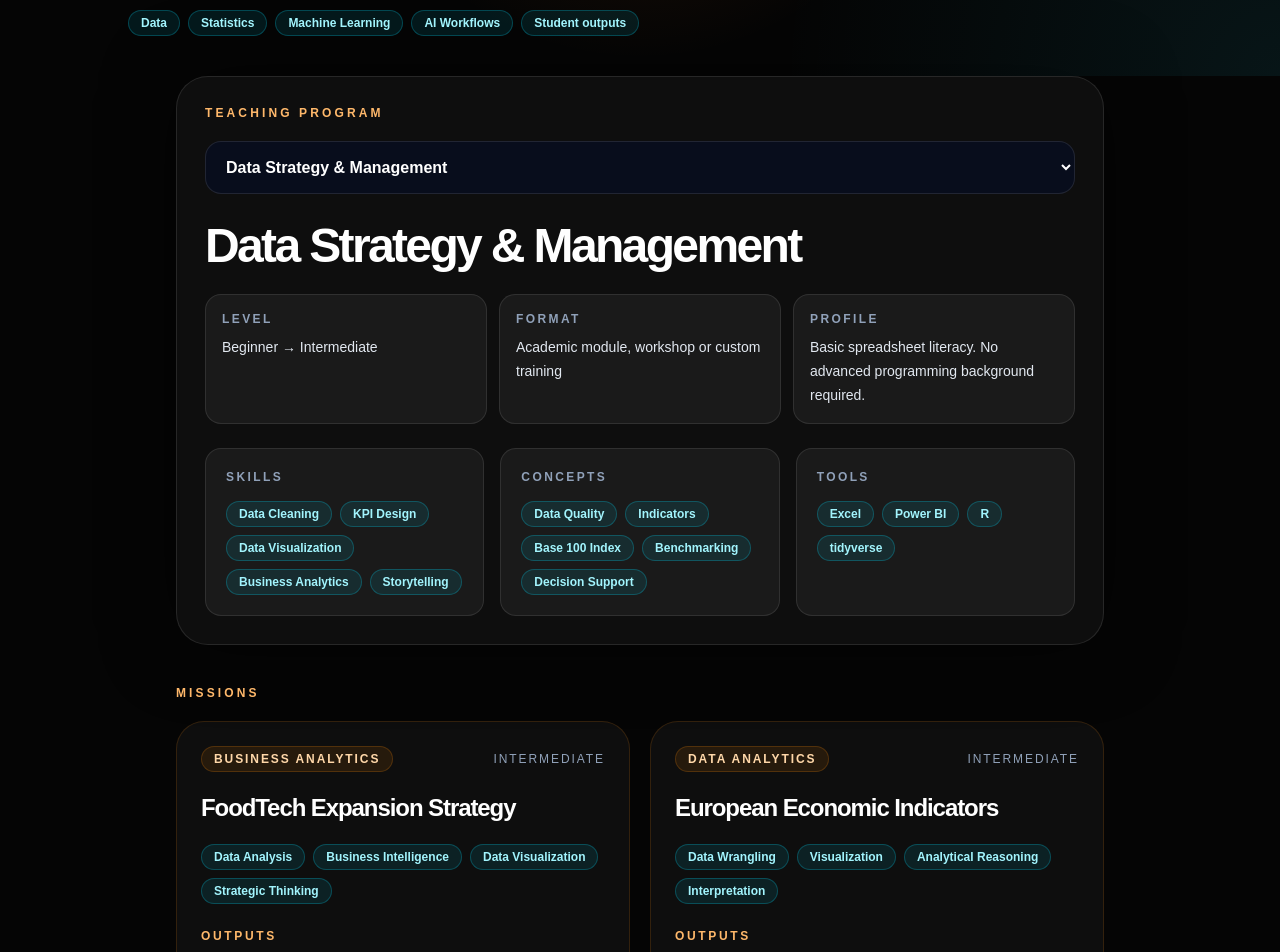
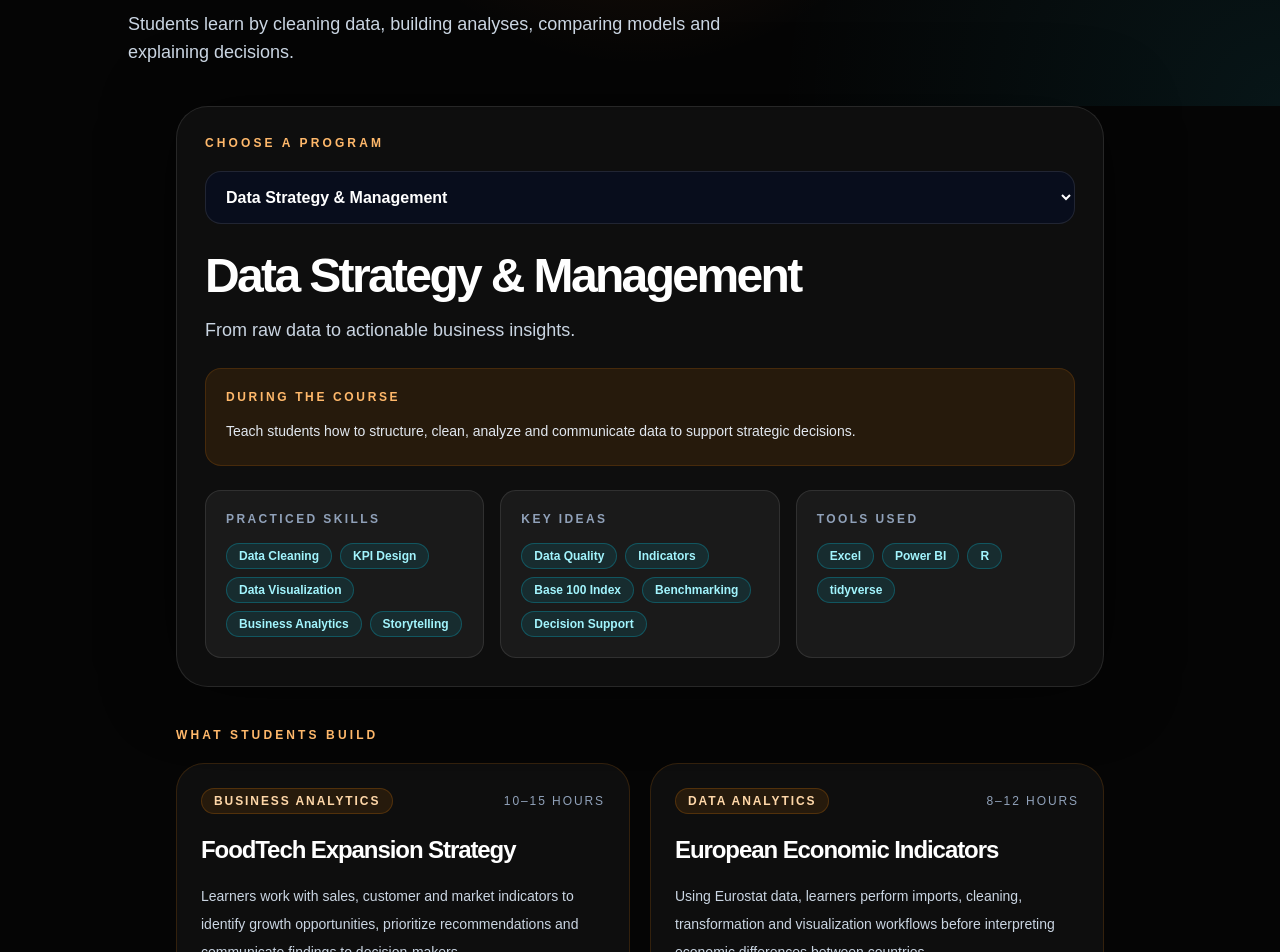
Before and after one commit to RaphaelParmentier/teaching-brain-lab, a Next.js app: page / in a window 1280 px wide. Shown: the part 240-1192 px from the top of the page. Built offline with nearby package versions, Linux system fonts and the light colour scheme.

Commit message:
New look

```diff
--- a/components/journey/LearningJourney.tsx
+++ b/components/journey/LearningJourney.tsx
@@ -2,10 +2,12 @@
 
 import { useMemo, useState } from "react";
 
-import { learningPhilosophy } from "../../data/learning-philosophy";
-import { teachingMissions } from "../../data/teaching-missions";
-import { teachingPrograms } from "../../data/teaching-programs";
-import MissionOutputModal from "./MissionOutputModal";
+import { learningPhilosophy } from "@/data/learning-philosophy";
+import { teachingMissions } from "@/data/teaching-missions";
+import type { TeachingMission } from "@/data/teaching-missions";
+import { teachingPrograms } from "@/data/teaching-programs";
+import type { TeachingProgram } from "@/data/teaching-programs";
+import MissionOutputModal from "@/components/journey/MissionOutputModal";
 
 type LearningJourneyProps = {
   onOpen?: () => void;
@@ -13,8 +15,11 @@ type LearningJourneyProps = {
 
 export default function LearningJourney({ onOpen }: LearningJourneyProps) {
   const [isOpen, setIsOpen] = useState(false);
-  const [selectedProgram, setSelectedProgram] = useState(teachingPrograms[0]);
-  const [selectedMission, setSelectedMission] = useState<any | null>(null);
+  const [selectedProgram, setSelectedProgram] = useState<TeachingProgram>(
+    teachingPrograms[0],
+  );
+  const [selectedMission, setSelectedMission] =
+    useState<TeachingMission | null>(null);
 
   const relatedMissions = useMemo(
     () =>
@@ -36,27 +41,27 @@ export default function LearningJourney({ onOpen }: LearningJourneyProps) {
         onClick={handleOpen}
         className="rounded-[1.35rem] border border-orange-400/45 bg-gradient-to-r from-orange-500/25 to-orange-400/10 px-10 py-5 text-[clamp(0.95rem,0.75vw,1.15rem)] font-bold uppercase tracking-[0.24em] text-orange-100 shadow-[0_0_55px_rgba(249,115,22,0.34)] transition-all duration-300 hover:scale-[1.025] hover:border-orange-300 hover:shadow-[0_0_80px_rgba(249,115,22,0.55)]"
       >
-        View Programs & Student Work
+        See What Students Build
       </button>
 
       {isOpen && (
         <div className="fixed inset-0 z-50 flex items-center justify-center bg-black/80 p-8 backdrop-blur-md">
-          <div className="grid h-[86vh] w-[90vw] max-w-[1780px] grid-cols-[430px_1fr] overflow-hidden rounded-[2rem] border border-white/10 bg-[#080D1C]/96 shadow-[0_0_100px_rgba(0,0,0,0.85)]">
+          <div className="grid h-[88vh] w-[92vw] max-w-[1840px] grid-cols-[410px_1fr] overflow-hidden rounded-[2rem] border border-white/10 bg-[#080D1C]/96 shadow-[0_0_110px_rgba(0,0,0,0.88)]">
             <aside className="border-r border-white/10 p-8">
               <div className="inline-flex items-center gap-3 rounded-full border border-orange-400/30 bg-orange-400/10 px-4 py-2 text-xs font-semibold uppercase tracking-[0.25em] text-orange-300">
                 RP Systems • Teaching
               </div>
 
-              <h2 className="mt-6 text-4xl font-semibold leading-[0.98] tracking-[-0.055em] text-white">
-                Applied Data & AI Education.
+              <h2 className="mt-7 text-5xl font-semibold leading-[0.95] tracking-[-0.06em] text-white">
+                Teaching through real work.
               </h2>
 
-              <p className="mt-5 text-base leading-7 text-slate-300">
-                Teaching programs designed around realistic projects, rigorous
-                reasoning and professional deliverables.
+              <p className="mt-5 text-lg leading-8 text-slate-300">
+                Pick a program and see what students actually practice,
+                produce and explain.
               </p>
 
-              <div className="mt-7 space-y-3">
+              <div className="mt-8 space-y-3">
                 {teachingPrograms.map((program, index) => (
                   <button
                     key={program.id}
@@ -64,7 +69,7 @@ export default function LearningJourney({ onOpen }: LearningJourneyProps) {
                     onClick={() => setSelectedProgram(program)}
                     className={`flex w-full items-start gap-4 rounded-2xl border px-4 py-4 text-left transition ${
                       selectedProgram.id === program.id
-                        ? "border-orange-400/45 bg-orange-400/12"
+                        ? "border-orange-400/50 bg-orange-400/14"
                         : "border-white/10 bg-white/5 hover:bg-white/10"
                     }`}
                   >
@@ -85,7 +90,7 @@ export default function LearningJourney({ onOpen }: LearningJourneyProps) {
               </div>
             </aside>
 
-            <main className="relative overflow-y-auto p-10">
+            <main className="relative overflow-y-auto p-12">
               <button
                 type="button"
                 onClick={() => setIsOpen(false)}
@@ -95,47 +100,57 @@ export default function LearningJourney({ onOpen }: LearningJourneyProps) {
               </button>
 
               <p className="text-sm font-bold uppercase tracking-[0.3em] text-orange-300">
-                Teaching Program
+                What students learn
               </p>
 
-              <h3 className="mt-4 max-w-4xl text-6xl font-semibold tracking-[-0.06em] text-white">
+              <h3 className="mt-4 max-w-5xl text-7xl font-semibold leading-[0.95] tracking-[-0.065em] text-white">
                 {selectedProgram.title}
               </h3>
 
-              <p className="mt-5 max-w-3xl text-xl leading-9 text-slate-300">
+              <p className="mt-6 max-w-4xl text-2xl leading-10 text-slate-300">
                 {selectedProgram.tagline}
               </p>
 
-              <div className="mt-8 grid grid-cols-3 gap-5">
-                <ProgramBlock title="Level" value={selectedProgram.level} />
-                <ProgramBlock title="Format" value={selectedProgram.format} />
-                <ProgramBlock
-                  title="Entry Profile"
-                  value={selectedProgram.entryProfile}
-                />
-              </div>
-
-              <section className="mt-10 rounded-[1.75rem] border border-orange-400/15 bg-orange-400/10 p-7">
-                <p className="text-sm font-bold uppercase tracking-[0.3em] text-orange-300">
-                  Objective
+              <section className="mt-9 rounded-[1.75rem] border border-orange-400/18 bg-orange-400/10 p-7">
+                <p className="text-sm font-bold uppercase tracking-[0.28em] text-orange-300">
+                  During this program
                 </p>
 
-                <p className="mt-4 text-lg leading-8 text-slate-200">
+                <p className="mt-4 max-w-5xl text-xl leading-9 text-slate-200">
                   {selectedProgram.objective}
-                </p>
-
-                <p className="mt-5 text-sm font-bold uppercase tracking-[0.3em] text-slate-400">
-                  Expected Outcome
-                </p>
-
-                <p className="mt-3 text-base leading-7 text-slate-300">
-                  {selectedProgram.expectedOutcome}
                 </p>
               </section>
 
               <section className="mt-10">
+                <p className="text-sm font-bold uppercase tracking-[0.3em] text-orange-300">
+                  What students build
+                </p>
+
+                <p className="mt-3 max-w-3xl text-lg leading-8 text-slate-400">
+                  Missions are practical cases, not abstract lessons. Students
+                  work with data, build outputs and defend decisions.
+                </p>
+
+                <div className="mt-7 grid grid-cols-2 gap-6">
+                  {relatedMissions.map((mission) => (
+                    <MissionPreview
+                      key={mission.id}
+                      mission={mission}
+                      onOpenOutputs={() => setSelectedMission(mission)}
+                    />
+                  ))}
+                </div>
+              </section>
+
+              <section className="mt-12 grid grid-cols-3 gap-5">
+                <InfoBlock title="Practiced skills" items={selectedProgram.skills} />
+                <InfoBlock title="Key ideas" items={selectedProgram.concepts} />
+                <InfoBlock title="Tools used" items={selectedProgram.tools} />
+              </section>
+
+              <section className="mt-12">
                 <p className="text-sm font-bold uppercase tracking-[0.3em] text-cyan-200">
-                  Teaching Philosophy
+                  How I teach
                 </p>
 
                 <div className="mt-5 grid grid-cols-3 gap-5">
@@ -144,42 +159,14 @@ export default function LearningJourney({ onOpen }: LearningJourneyProps) {
                       key={item.title}
                       className="rounded-[1.5rem] border border-cyan-400/15 bg-cyan-400/10 p-6"
                     >
-                      <h4 className="text-xl font-semibold tracking-[-0.04em] text-white">
+                      <h4 className="text-2xl font-semibold tracking-[-0.04em] text-white">
                         {item.title}
                       </h4>
 
-                      <p className="mt-4 text-sm leading-6 text-slate-300">
+                      <p className="mt-4 text-base leading-7 text-slate-300">
                         {item.description}
                       </p>
                     </article>
-                  ))}
-                </div>
-              </section>
-
-              <div className="mt-10 grid grid-cols-3 gap-6">
-                <InfoBlock title="Skills" items={selectedProgram.skills} />
-                <InfoBlock title="Concepts" items={selectedProgram.concepts} />
-                <InfoBlock title="Tools" items={selectedProgram.tools} />
-              </div>
-
-              <section className="mt-10">
-                <p className="text-sm font-bold uppercase tracking-[0.3em] text-orange-300">
-                  Teaching Missions
-                </p>
-
-                <p className="mt-3 max-w-3xl text-base leading-7 text-slate-400">
-                  Practical cases used to turn the program into concrete student
-                  work. Each mission is designed around real analytical
-                  workflows and professional deliverables.
-                </p>
-
-                <div className="mt-6 grid grid-cols-2 gap-5">
-                  {relatedMissions.map((mission) => (
-                    <MissionPreview
-                      key={mission.id}
-                      mission={mission}
-                      onOpenOutputs={() => setSelectedMission(mission)}
-                    />
                   ))}
                 </div>
               </section>
@@ -195,18 +182,6 @@ export default function LearningJourney({ onOpen }: LearningJourneyProps) {
         </div>
       )}
     </>
-  );
-}
-
-function ProgramBlock({ title, value }: { title: string; value: string }) {
-  return (
-    <div className="rounded-[1.5rem] border border-white/10 bg-white/5 p-5">
-      <p className="text-xs font-bold uppercase tracking-[0.25em] text-slate-400">
-        {title}
-      </p>
-
-      <p className="mt-3 text-base leading-7 text-slate-200">{value}</p>
-    </div>
   );
 }
 
@@ -235,7 +210,7 @@ function MissionPreview({
   mission,
   onOpenOutputs,
 }: {
-  mission: any;
+  mission: TeachingMission;
   onOpenOutputs: () => void;
 }) {
   return (
@@ -246,7 +221,7 @@ function MissionPreview({
         </span>
 
         <span className="text-xs uppercase tracking-[0.2em] text-slate-400">
-          {mission.level}
+          {mission.duration}
         </span>
       </div>
 
@@ -254,31 +229,20 @@ function MissionPreview({
         {mission.title}
       </h4>
 
-      <p className="mt-5 text-base leading-7 text-slate-300">
-        {mission.objective}
+      <p className="mt-5 text-lg leading-8 text-slate-300">
+        {mission.context}
       </p>
-
-      <div className="mt-6 flex flex-wrap gap-2">
-        {mission.skills.slice(0, 4).map((skill: string) => (
-          <span
-            key={skill}
-            className="rounded-full border border-cyan-400/20 bg-cyan-400/10 px-3 py-1 text-sm font-medium text-cyan-200"
-          >
-            {skill}
-          </span>
-        ))}
-      </div>
 
       <div className="mt-7">
         <p className="text-sm font-bold uppercase tracking-[0.25em] text-orange-300">
-          Student Deliverables
+          Students produce
         </p>
 
-        <ul className="mt-4 space-y-2">
-          {mission.deliverables.slice(0, 4).map((item: string) => (
+        <ul className="mt-4 space-y-2.5">
+          {mission.deliverables.slice(0, 4).map((item) => (
             <li
               key={item}
-              className="flex items-center gap-3 text-sm text-slate-300"
+              className="flex items-center gap-3 text-base text-slate-300"
             >
               <span className="h-2 w-2 rounded-full bg-orange-400" />
               {item}
@@ -290,7 +254,7 @@ function MissionPreview({
       <button
         type="button"
         onClick={onOpenOutputs}
-        className="mt-6 rounded-full border border-orange-400/30 bg-orange-400/10 px-5 py-2 text-sm font-semibold text-orange-200 transition hover:border-orange-300 hover:bg-orange-400/20"
+        className="mt-7 rounded-full border border-orange-400/30 bg-orange-400/10 px-6 py-3 text-base font-semibold text-orange-200 transition hover:border-orange-300 hover:bg-orange-400/20"
       >
         View student outputs
       </button>
--- a/components/responsive/ResponsiveTeachingLab.tsx
+++ b/components/responsive/ResponsiveTeachingLab.tsx
@@ -4,6 +4,7 @@ import { useMemo, useState } from "react";
 
 import { learningPhilosophy } from "@/data/learning-philosophy";
 import { teachingMissions } from "@/data/teaching-missions";
+import type { TeachingMission } from "@/data/teaching-missions";
 import { teachingPrograms } from "@/data/teaching-programs";
 import MissionOutputModal from "@/components/journey/MissionOutputModal";
 
@@ -11,7 +12,8 @@ export default function ResponsiveTeachingLab() {
   const [selectedProgramId, setSelectedProgramId] = useState(
     teachingPrograms[0].id,
   );
-  const [selectedMission, setSelectedMission] = useState<any | null>(null);
+  const [selectedMission, setSelectedMission] =
+    useState<TeachingMission | null>(null);
 
   const selectedProgram = useMemo(
     () =>
@@ -43,20 +45,17 @@ export default function ResponsiveTeachingLab() {
             Teaching data and AI through real projects.
           </h1>
 
-          <div className="mt-6 flex flex-wrap gap-2">
-            <Badge>Data</Badge>
-            <Badge>Statistics</Badge>
-            <Badge>Machine Learning</Badge>
-            <Badge>AI Workflows</Badge>
-            <Badge>Student outputs</Badge>
-          </div>
+          <p className="mt-6 max-w-2xl text-base leading-7 text-slate-300 sm:text-lg">
+            Students learn by cleaning data, building analyses, comparing
+            models and explaining decisions.
+          </p>
         </div>
       </section>
 
       <section className="mx-auto max-w-5xl px-5 pb-20 sm:px-8 lg:px-12">
         <section className="rounded-[2rem] border border-white/10 bg-white/[0.04] p-5 shadow-[0_0_70px_rgba(0,0,0,0.55)] sm:p-7">
           <p className="text-xs font-bold uppercase tracking-[0.26em] text-orange-300">
-            Teaching Program
+            Choose a program
           </p>
 
           <select
@@ -75,22 +74,29 @@ export default function ResponsiveTeachingLab() {
             {selectedProgram.title}
           </h2>
 
-          <div className="mt-6 grid gap-3 sm:grid-cols-3">
-            <InfoCard title="Level" value={selectedProgram.level} />
-            <InfoCard title="Format" value={selectedProgram.format} />
-            <InfoCard title="Profile" value={selectedProgram.entryProfile} />
+          <p className="mt-4 text-base leading-7 text-slate-300 sm:text-lg">
+            {selectedProgram.tagline}
+          </p>
+
+          <div className="mt-6 rounded-2xl border border-orange-400/15 bg-orange-400/10 p-5">
+            <p className="text-xs font-bold uppercase tracking-[0.22em] text-orange-300">
+              During the course
+            </p>
+            <p className="mt-3 text-sm leading-7 text-slate-200">
+              {selectedProgram.objective}
+            </p>
           </div>
 
           <div className="mt-6 grid gap-4 lg:grid-cols-3">
-            <ChipBlock title="Skills" items={selectedProgram.skills} />
-            <ChipBlock title="Concepts" items={selectedProgram.concepts} />
-            <ChipBlock title="Tools" items={selectedProgram.tools} />
+            <ChipBlock title="Practiced skills" items={selectedProgram.skills} />
+            <ChipBlock title="Key ideas" items={selectedProgram.concepts} />
+            <ChipBlock title="Tools used" items={selectedProgram.tools} />
           </div>
         </section>
 
         <section className="mt-10">
           <p className="text-xs font-bold uppercase tracking-[0.26em] text-orange-300">
-            Missions
+            What students build
           </p>
 
           <div className="mt-5 grid gap-5 md:grid-cols-2">
@@ -105,7 +111,7 @@ export default function ResponsiveTeachingLab() {
                   </span>
 
                   <span className="text-xs uppercase tracking-[0.16em] text-slate-400">
-                    {mission.level}
+                    {mission.duration}
                   </span>
                 </div>
 
@@ -113,11 +119,9 @@ export default function ResponsiveTeachingLab() {
                   {mission.title}
                 </h3>
 
-                <div className="mt-5 flex flex-wrap gap-2">
-                  {mission.skills.slice(0, 4).map((skill) => (
-                    <Badge key={skill}>{skill}</Badge>
-                  ))}
-                </div>
+                <p className="mt-4 text-sm leading-7 text-slate-300">
+                  {mission.context}
+                </p>
 
                 <div className="mt-6">
                   <p className="text-xs font-bold uppercase tracking-[0.22em] text-orange-300">
@@ -151,7 +155,7 @@ export default function ResponsiveTeachingLab() {
 
         <section className="mt-12">
           <p className="text-xs font-bold uppercase tracking-[0.26em] text-cyan-200">
-            Teaching Philosophy
+            How I teach
           </p>
 
           <div className="mt-5 grid gap-5 md:grid-cols-3">
@@ -163,6 +167,9 @@ export default function ResponsiveTeachingLab() {
                 <h3 className="text-xl font-semibold tracking-[-0.04em] text-white">
                   {item.title}
                 </h3>
+                <p className="mt-3 text-sm leading-6 text-slate-300">
+                  {item.description}
+                </p>
               </article>
             ))}
           </div>
@@ -179,17 +186,6 @@ export default function ResponsiveTeachingLab() {
   );
 }
 
-function InfoCard({ title, value }: { title: string; value: string }) {
-  return (
-    <div className="rounded-2xl border border-white/10 bg-white/5 p-4">
-      <p className="text-xs font-bold uppercase tracking-[0.2em] text-slate-400">
-        {title}
-      </p>
-      <p className="mt-2 text-sm leading-6 text-slate-200">{value}</p>
-    </div>
-  );
-}
-
 function ChipBlock({ title, items }: { title: string; items: string[] }) {
   return (
     <div className="rounded-2xl border border-white/10 bg-white/5 p-5">
@@ -199,17 +195,14 @@ function ChipBlock({ title, items }: { title: string; items: string[] }) {
 
       <div className="mt-4 flex flex-wrap gap-2">
         {items.slice(0, 6).map((item) => (
-          <Badge key={item}>{item}</Badge>
+          <span
+            key={item}
+            className="rounded-full border border-cyan-400/25 bg-cyan-400/10 px-3 py-1 text-xs font-semibold text-cyan-200"
+          >
+            {item}
+          </span>
         ))}
       </div>
     </div>
   );
 }
-
-function Badge({ children }: { children: React.ReactNode }) {
-  return (
-    <span className="rounded-full border border-cyan-400/25 bg-cyan-400/10 px-3 py-1 text-xs font-semibold text-cyan-200">
-      {children}
-    </span>
-  );
-}
```
Also changed, not shown: components/brain/BrainCanvas.tsx (+36 -13 lines), components/brain/BrainPanel.tsx (+15 -4 lines).
